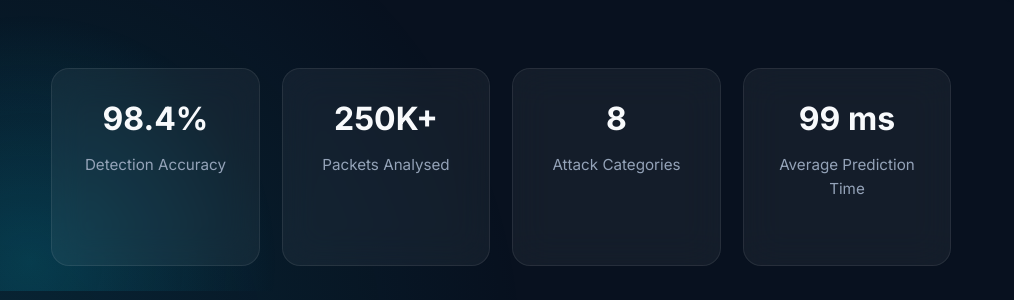
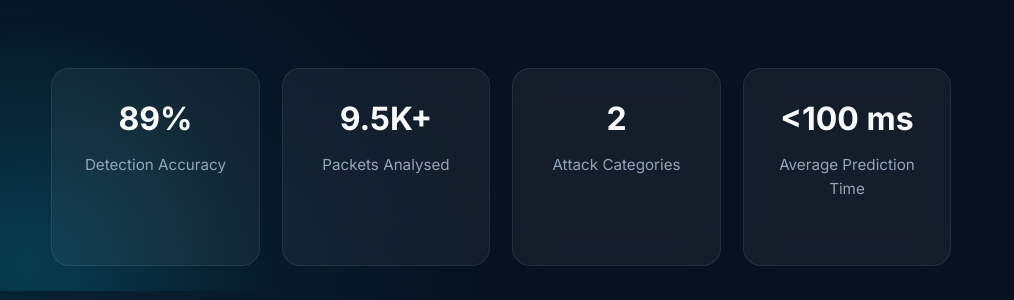
Before and after one commit to explorer0008/Prediction-and-Prevention-Of-CyberAttacks, a Flask app: page / in a window 1280 px wide. Shown: the part 444-744 px from the top of the page, without its empty margins (0-1014 px from the left). Run offline with Flask 3, Linux system fonts and the light colour scheme; parts of the project's set-up code (start-up, migrations or seed data) failed here and were passed over.

Commit message:
Update front.html

```diff
--- a/templates/front.html
+++ b/templates/front.html
@@ -100,7 +100,7 @@ Explore Features
 
 <h3>
 
-98.4%
+89%
 
 </h3>
 
@@ -116,7 +116,7 @@ Detection Accuracy
 
 <h3>
 
-250K+
+9.5K+
 
 </h3>
 
@@ -132,7 +132,7 @@ Packets Analysed
 
 <h3>
 
-8
+2
 
 </h3>
 
@@ -148,7 +148,7 @@ Attack Categories
 
 <h3>
 
-99 ms
+<100 ms
 
 </h3>
 
```
